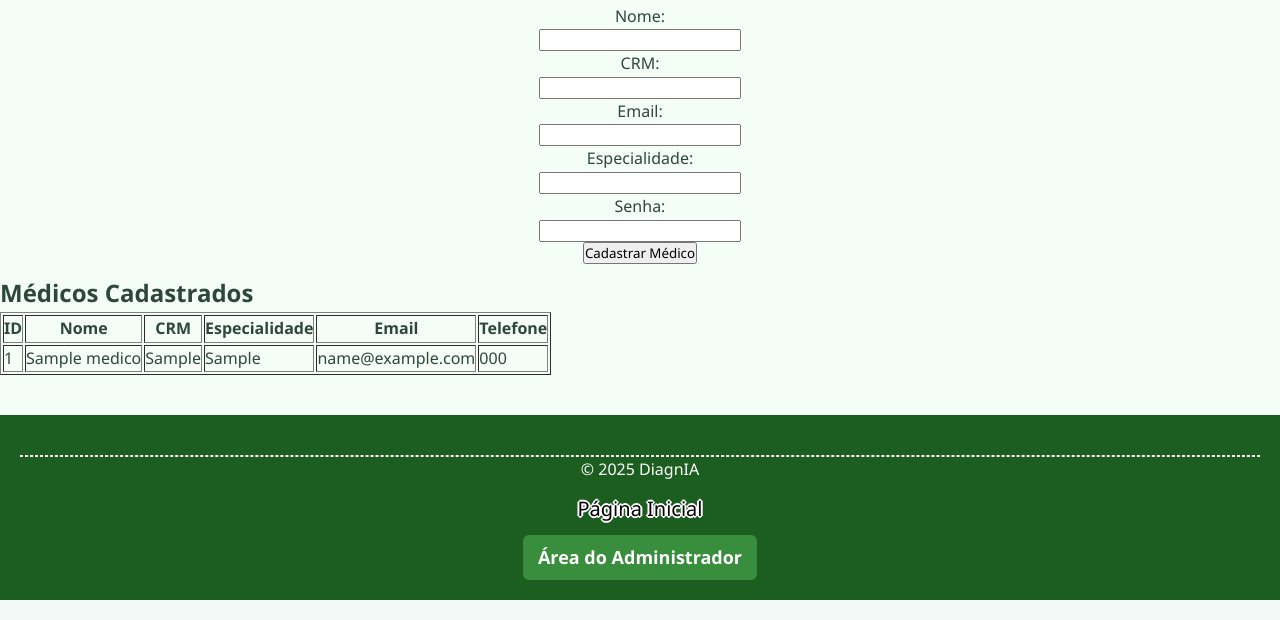
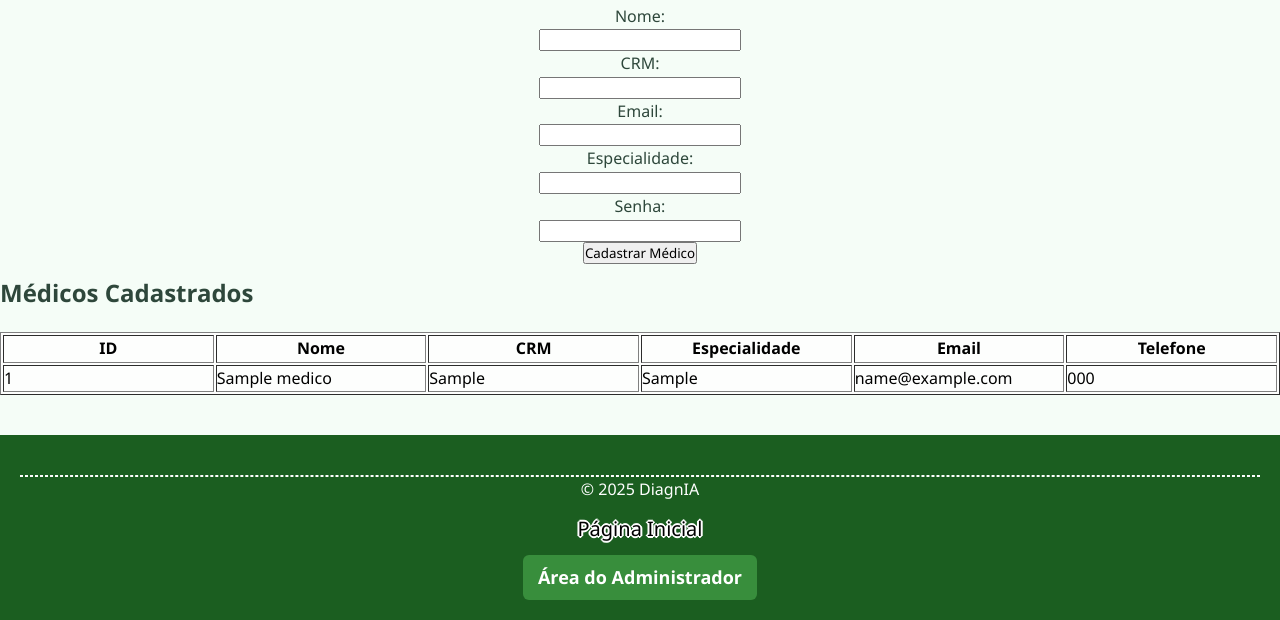
Before and after one commit to BrunoReis136/diagnia, a Flask app: page /admin in a window 1280 px wide. Shown: the part 295-915 px from the top of the page. Run offline with Flask 3, Linux system fonts and the light colour scheme; the visitor is signed in with stand-in values (Sample User, id 1); tables that the repository leaves empty hold one stand-in row (values such as "Sample post").

Commit message:
Update admin.html

```diff
--- a/templates/admin.html
+++ b/templates/admin.html
@@ -40,7 +40,7 @@
 
 
     <h2>Médicos Cadastrados</h2>
-    <table border="1">
+    <table class="exibition_tab" border="1">
         <thead>
             <tr>
                 <th>ID</th>
```
